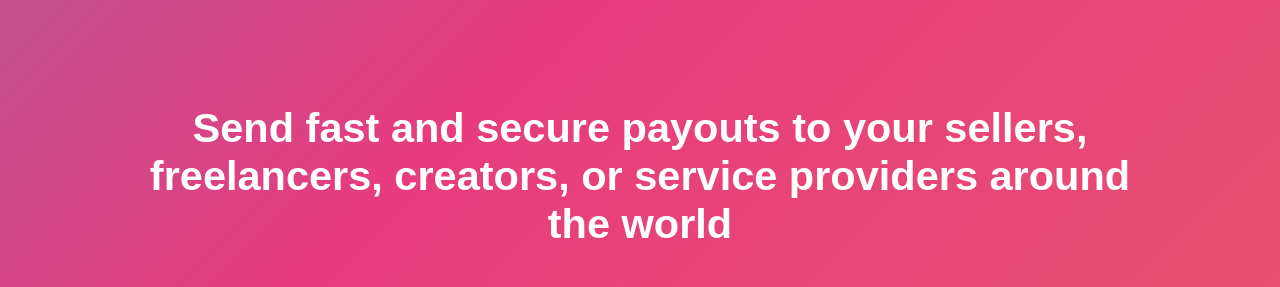
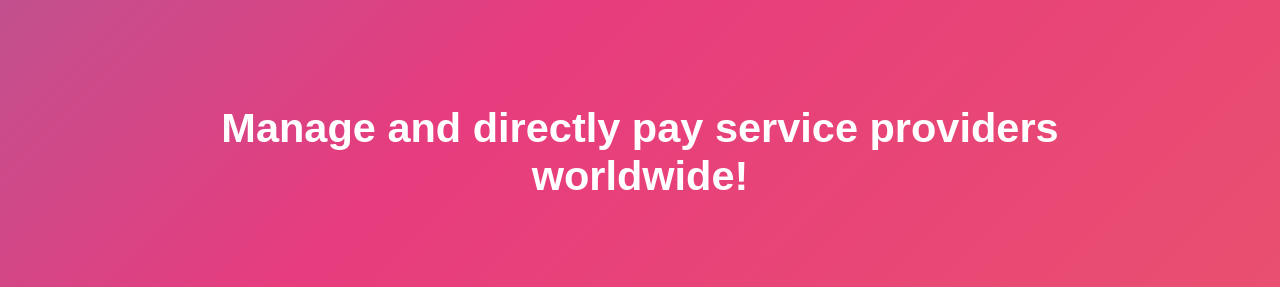
Before and after one commit to detask/dt-landpage, a plain HTML site: page index.html in a window 1280 px wide. Shown: the part 452-739 px from the top of the page. Drawn offline with Linux system fonts and the light colour scheme.

Commit message:
Change slogan

```diff
--- a/index.html
+++ b/index.html
@@ -101,7 +101,7 @@ body {
         <div id="dHint">
             <span style="vertical-align: top; width: 80%; text-align: center; display: inline-block;">
             <h5>
-                Send fast and secure payouts to your sellers, freelancers, creators, or service providers around the world
+                Manage and directly pay service providers worldwide!
             </h5>
             </span>
         </div>
```
